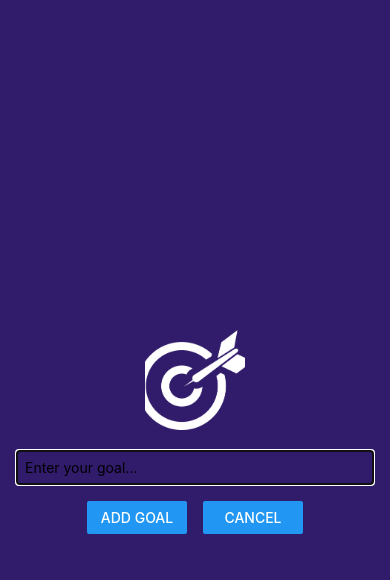
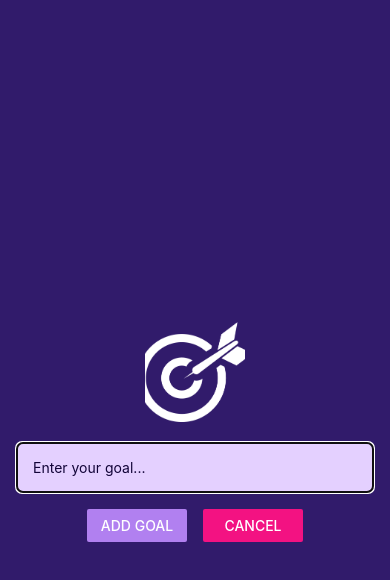
Before and after one commit to jethrosweb/GoalApp, a React Native app: screen / in a window 390 px wide. Both pictures are taken after a click on the button "ADD NEW GOAL". Shown: the top 580 px of the page. Built offline with nearby package versions, Linux system fonts and the light colour scheme.

Commit message:
updated styling

```diff
--- a/App.js
+++ b/App.js
@@ -1,5 +1,6 @@
 import { useState } from "react";
 import { StyleSheet, View, FlatList, Button } from "react-native";
+import { StatusBar } from "expo-status-bar";
 
 import GoalItem from "./components/GoalItem";
 import GoalInput from "./components/GoalInput";
@@ -31,10 +32,12 @@
   };
 
   return (
+    <>
+      <StatusBar style="light" />
       <View style={styles.appContainer}>
         <Button
           title="Add New Goal"
-        color="#5e0acc"
+          color="#a065ec"
           onPress={startAddGoalHandler}
         />
         <GoalInput
@@ -61,6 +64,7 @@
           />
         </View>
       </View>
+    </>
   );
 }
 
--- a/app.json
+++ b/app.json
@@ -5,6 +5,7 @@
     "version": "1.0.0",
     "orientation": "portrait",
     "icon": "./assets/icon.png",
+    "backgroundColor": "#1e085a",
     "userInterfaceStyle": "light",
     "splash": {
       "image": "./assets/splash.png",
--- a/components/GoalInput.js
+++ b/components/GoalInput.js
@@ -35,10 +35,10 @@
         />
         <View style={styles.buttonContainer}>
           <View style={styles.button}>
-            <Button title="Add Goal" onPress={addGoalHandler} />
+            <Button title="Add Goal" onPress={addGoalHandler} color='#b180f0' />
           </View>
           <View style={styles.button}>
-            <Button title="Cancel" onPress={props.onCancel} />
+            <Button title="Cancel" onPress={props.onCancel} color='#f31282' />
           </View>
         </View>
       </View>
@@ -63,9 +63,12 @@
   },
   textInput: {
     borderWidth: 1,
-    borderColor: "#cccccc",
+    borderColor: "#e4d0ff",
+    backgroundColor: "#e4d0ff",
+    color: '#120438',
+    borderRadius: 6,
     width: "100%",
-    padding: 8,
+    padding: 16,
   },
   buttonContainer: {
     marginTop: 16,
```
Lines whose indentation alone changed are shown as unchanged.
